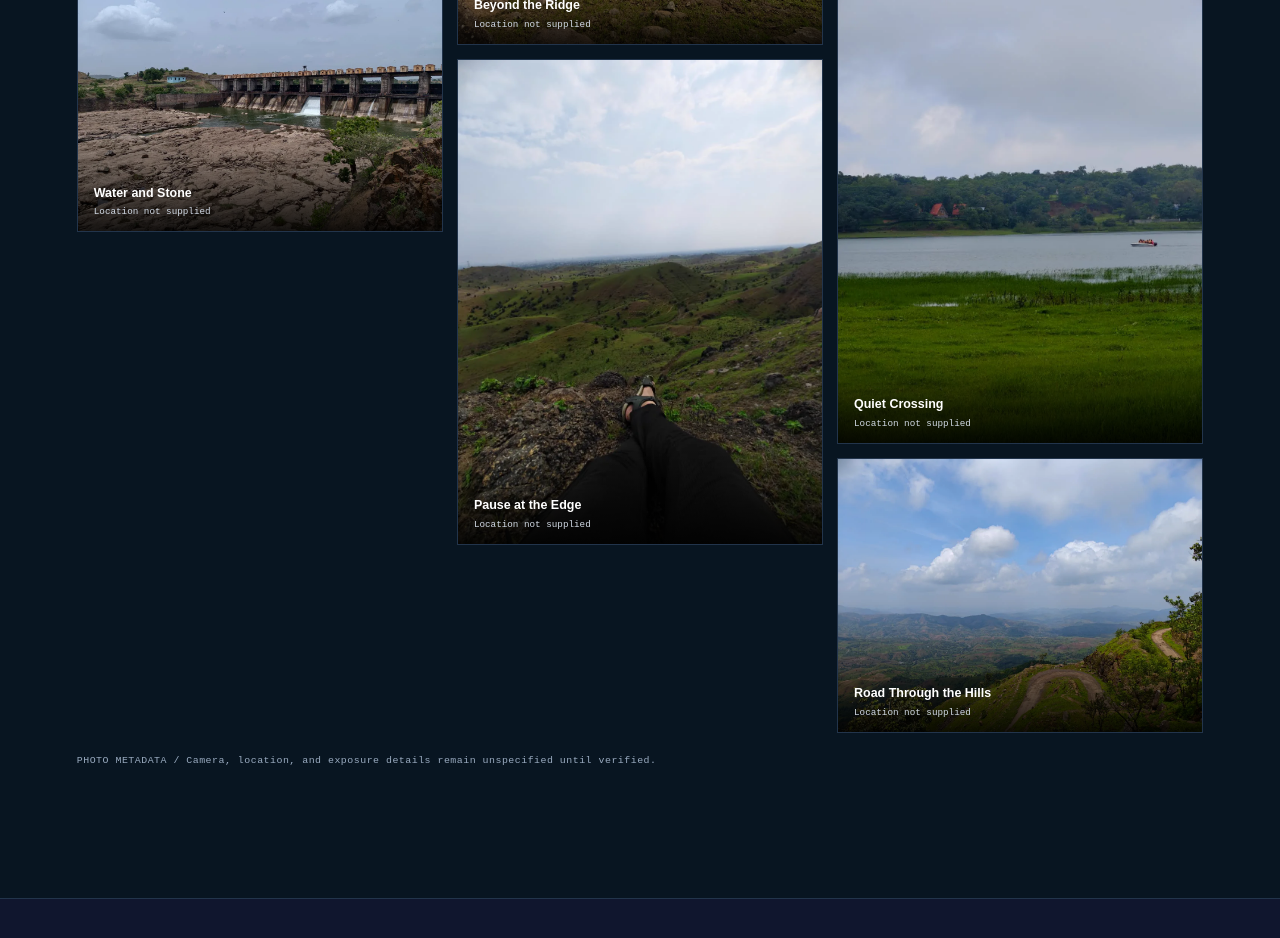
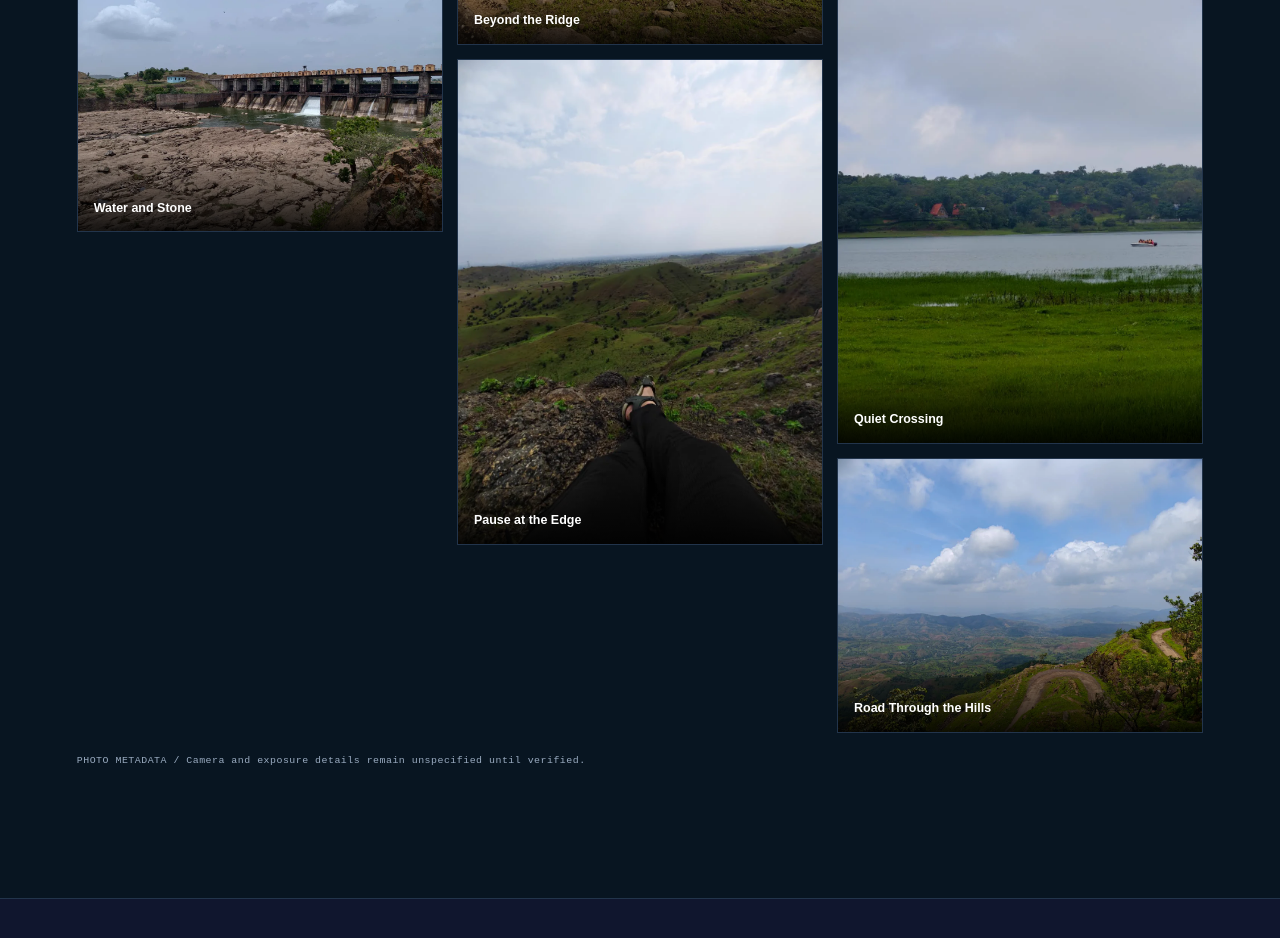
Before and after one commit to kunalkhaire302/Kunal-UI-UX-Portfolio, a React (Vite) app: page / in a window 1280 px wide. Shown: the part 5780-6718 px from the top of the page. Built offline with nearby package versions, Linux system fonts and the light colour scheme.

Commit message:
Fix photography lightbox layout

```diff
--- a/src/control-room.css
+++ b/src/control-room.css
@@ -155,11 +155,11 @@
 .cr-gallery button { position: relative; width: 100%; margin: 0 0 14px; padding: 0; display: block; break-inside: avoid; border: 1px solid var(--cr-line); background: var(--cr-panel); overflow: hidden; text-align: left; transition: opacity .25s, transform .25s, border-color .25s; }
 .cr-gallery img { width: 100%; display: block; transition: transform .5s cubic-bezier(.2,.8,.2,1); }
 .cr-gallery button:hover, .cr-gallery button:focus-visible { border-color: var(--cr-warm); transform: translateY(-4px); }.cr-gallery button:hover img, .cr-gallery button:focus-visible img { transform: scale(1.035); }
-.cr-gallery button span { position: absolute; inset: auto 0 0; padding: 48px 16px 14px; display: grid; background: linear-gradient(transparent, rgba(0,0,0,.86)); color: #fff; }.cr-gallery button b { font-size: .78rem; }.cr-gallery button small { margin-top: 4px; color: #d1d9e4; font: .58rem var(--cr-mono); }
+.cr-gallery button span { position: absolute; inset: auto 0 0; padding: 48px 16px 14px; display: grid; background: linear-gradient(transparent, rgba(0,0,0,.86)); color: #fff; }.cr-gallery button b { font-size: .78rem; }
 @supports selector(:has(*)) { .cr-gallery:has(button:hover) button:not(:hover) { opacity: .42; } }
 .cr-placeholder-note { width: min(1320px, 100%); margin: 20px auto 0; color: var(--cr-muted); font: .62rem/1.7 var(--cr-mono); letter-spacing: .05em; }.cr-placeholder-note code { color: var(--cr-cyan); }
 .cr-lightbox { position: fixed; z-index: 150; inset: 0; display: grid; grid-template-columns: 70px minmax(0, 1fr) 70px; align-items: center; padding: 30px; background: rgba(2,7,13,.96); color: #edf6ff; }
-.cr-lightbox figure { max-width: 1120px; max-height: calc(100vh - 70px); margin: auto; display: grid; grid-template-columns: minmax(0, 1fr) 260px; background: #0d1b2d; border: 1px solid #263c55; overflow: auto; }
+.cr-lightbox figure { grid-column: 2; width: 100%; max-width: 1120px; max-height: calc(100vh - 70px); margin: auto; display: grid; grid-template-columns: minmax(0, 1fr) 260px; background: #0d1b2d; border: 1px solid #263c55; overflow: auto; }
 .cr-lightbox figure > img { width: 100%; height: 100%; max-height: calc(100vh - 72px); object-fit: contain; background: #050a11; }
 .cr-lightbox figcaption { padding: 30px; display: flex; flex-direction: column; justify-content: space-between; gap: 30px; }.cr-lightbox figcaption h3 { margin: 10px 0 4px; font: 560 1.7rem var(--cr-display); }.cr-lightbox figcaption p { color: #9aabc0; }
 .cr-lightbox dl { display: grid; gap: 16px; }.cr-lightbox dl div { padding-top: 12px; border-top: 1px solid #263c55; }.cr-lightbox dt { color: #31d7ff; font: .58rem var(--cr-mono); }.cr-lightbox dd { margin: 5px 0 0; font-size: .72rem; color: #9aabc0; }
--- a/src/data/studio.ts
+++ b/src/data/studio.ts
@@ -2,27 +2,26 @@ export type PhotoItem = {
   src: string;
   alt: string;
   title: string;
-  location: string;
   camera: string;
   settings: string;
   accent: string;
 };
 
 export const photos: PhotoItem[] = [
-  { src: '/photos/monsoon-valley.webp', alt: 'A deep green mountain valley beneath heavy monsoon clouds', title: 'Monsoon Valley', location: 'Location not supplied', camera: 'Not supplied', settings: 'Not supplied', accent: '#6ee7b7' },
-  { src: '/photos/green-gorge.webp', alt: 'A lush green gorge with a small waterfall below', title: 'Into the Gorge', location: 'Location not supplied', camera: 'Not supplied', settings: 'Not supplied', accent: '#31d7ff' },
-  { src: '/photos/reservoir-horizon.webp', alt: 'A wide reservoir with rocky islands and hills on the horizon', title: 'Reservoir Horizon', location: 'Location not supplied', camera: 'Not supplied', settings: 'Not supplied', accent: '#7dd3fc' },
-  { src: '/photos/stone-dam.webp', alt: 'A concrete dam spanning a rocky riverbed under a clear sky', title: 'Water and Stone', location: 'Location not supplied', camera: 'Not supplied', settings: 'Not supplied', accent: '#ffb15c' },
-  { src: '/photos/full-moon.webp', alt: 'A bright full moon isolated against a black night sky', title: 'Night Beacon', location: 'Location not supplied', camera: 'Not supplied', settings: 'Not supplied', accent: '#8b5cf6' },
-  { src: '/photos/hill-panorama.webp', alt: 'A panoramic view across green hills and distant farmland', title: 'Open Country', location: 'Location not supplied', camera: 'Not supplied', settings: 'Not supplied', accent: '#6ee7b7' },
-  { src: '/photos/sunset-reflection.webp', alt: 'A sunset reflected across rippling water beneath dark clouds', title: 'Last Light', location: 'Location not supplied', camera: 'Not supplied', settings: 'Not supplied', accent: '#ffb15c' },
-  { src: '/photos/green-plains.webp', alt: 'Rolling green plains viewed from a rocky hillside', title: 'Beyond the Ridge', location: 'Location not supplied', camera: 'Not supplied', settings: 'Not supplied', accent: '#7dd3fc' },
-  { src: '/photos/viewpoint-rest.webp', alt: 'A seated viewpoint overlooking green hills and a distant valley', title: 'Pause at the Edge', location: 'Location not supplied', camera: 'Not supplied', settings: 'Not supplied', accent: '#ff7a90' },
-  { src: '/photos/forest-ride.webp', alt: 'A motorcycle ride along a narrow road through dense green forest', title: 'Forest Route', location: 'Location not supplied', camera: 'Not supplied', settings: 'Not supplied', accent: '#6ee7b7' },
-  { src: '/photos/stream-bridge.webp', alt: 'A forest stream reflecting trees beneath a narrow footbridge', title: 'Under the Bridge', location: 'Location not supplied', camera: 'Not supplied', settings: 'Not supplied', accent: '#31d7ff' },
-  { src: '/photos/hillside-green.webp', alt: 'A vivid green hillside layered with trees beneath an overcast sky', title: 'Hillside Layers', location: 'Location not supplied', camera: 'Not supplied', settings: 'Not supplied', accent: '#6ee7b7' },
-  { src: '/photos/lakeside-boat.webp', alt: 'A small boat crossing a quiet lake bordered by green grass', title: 'Quiet Crossing', location: 'Location not supplied', camera: 'Not supplied', settings: 'Not supplied', accent: '#7dd3fc' },
-  { src: '/photos/winding-road.webp', alt: 'A winding mountain road overlooking a vast valley beneath bright clouds', title: 'Road Through the Hills', location: 'Location not supplied', camera: 'Not supplied', settings: 'Not supplied', accent: '#31d7ff' },
+  { src: '/photos/monsoon-valley.webp', alt: 'A deep green mountain valley beneath heavy monsoon clouds', title: 'Monsoon Valley', camera: 'Not supplied', settings: 'Not supplied', accent: '#6ee7b7' },
+  { src: '/photos/green-gorge.webp', alt: 'A lush green gorge with a small waterfall below', title: 'Into the Gorge', camera: 'Not supplied', settings: 'Not supplied', accent: '#31d7ff' },
+  { src: '/photos/reservoir-horizon.webp', alt: 'A wide reservoir with rocky islands and hills on the horizon', title: 'Reservoir Horizon', camera: 'Not supplied', settings: 'Not supplied', accent: '#7dd3fc' },
+  { src: '/photos/stone-dam.webp', alt: 'A concrete dam spanning a rocky riverbed under a clear sky', title: 'Water and Stone', camera: 'Not supplied', settings: 'Not supplied', accent: '#ffb15c' },
+  { src: '/photos/full-moon.webp', alt: 'A bright full moon isolated against a black night sky', title: 'Night Beacon', camera: 'Not supplied', settings: 'Not supplied', accent: '#8b5cf6' },
+  { src: '/photos/hill-panorama.webp', alt: 'A panoramic view across green hills and distant farmland', title: 'Open Country', camera: 'Not supplied', settings: 'Not supplied', accent: '#6ee7b7' },
+  { src: '/photos/sunset-reflection.webp', alt: 'A sunset reflected across rippling water beneath dark clouds', title: 'Last Light', camera: 'Not supplied', settings: 'Not supplied', accent: '#ffb15c' },
+  { src: '/photos/green-plains.webp', alt: 'Rolling green plains viewed from a rocky hillside', title: 'Beyond the Ridge', camera: 'Not supplied', settings: 'Not supplied', accent: '#7dd3fc' },
+  { src: '/photos/viewpoint-rest.webp', alt: 'A seated viewpoint overlooking green hills and a distant valley', title: 'Pause at the Edge', camera: 'Not supplied', settings: 'Not supplied', accent: '#ff7a90' },
+  { src: '/photos/forest-ride.webp', alt: 'A motorcycle ride along a narrow road through dense green forest', title: 'Forest Route', camera: 'Not supplied', settings: 'Not supplied', accent: '#6ee7b7' },
+  { src: '/photos/stream-bridge.webp', alt: 'A forest stream reflecting trees beneath a narrow footbridge', title: 'Under the Bridge', camera: 'Not supplied', settings: 'Not supplied', accent: '#31d7ff' },
+  { src: '/photos/hillside-green.webp', alt: 'A vivid green hillside layered with trees beneath an overcast sky', title: 'Hillside Layers', camera: 'Not supplied', settings: 'Not supplied', accent: '#6ee7b7' },
+  { src: '/photos/lakeside-boat.webp', alt: 'A small boat crossing a quiet lake bordered by green grass', title: 'Quiet Crossing', camera: 'Not supplied', settings: 'Not supplied', accent: '#7dd3fc' },
+  { src: '/photos/winding-road.webp', alt: 'A winding mountain road overlooking a vast valley beneath bright clouds', title: 'Road Through the Hills', camera: 'Not supplied', settings: 'Not supplied', accent: '#31d7ff' },
 ];
 
 export const videos = [
--- a/src/main.tsx
+++ b/src/main.tsx
@@ -259,12 +259,12 @@ function Capture() {
   const selected = active === null ? null : photos[active];
   return <section className="cr-section cr-capture" id="capture" aria-labelledby="capture-title">
     <div className="cr-section-heading"><span className="cr-index">02</span><div><p className="cr-kicker">CAPTURE / PHOTOGRAPHY</p><h2 id="capture-title">Train the eye<br />to find focus.</h2></div><p>Photography turns hierarchy into instinct: choose the subject, remove distraction, and let light direct attention. These frames explore scale, atmosphere, movement, and focus.</p></div>
-    <div className="cr-gallery">{photos.map((photo, index) => <button key={photo.src} type="button" onClick={() => setActive(index)} aria-label={`Open ${photo.title} in lightbox`}><img src={photo.src} alt={photo.alt} loading="lazy" /><span><b>{photo.title}</b><small>{photo.location}</small></span></button>)}</div>
-    <p className="cr-placeholder-note">PHOTO METADATA / Camera, location, and exposure details remain unspecified until verified.</p>
+    <div className="cr-gallery">{photos.map((photo, index) => <button key={photo.src} type="button" onClick={() => setActive(index)} aria-label={`Open ${photo.title} in lightbox`}><img src={photo.src} alt={photo.alt} loading="lazy" /><span><b>{photo.title}</b></span></button>)}</div>
+    <p className="cr-placeholder-note">PHOTO METADATA / Camera and exposure details remain unspecified until verified.</p>
     <AnimatePresence>{selected && <motion.div className="cr-lightbox" role="dialog" aria-modal="true" aria-label={`${selected.title} image viewer`} onMouseDown={(event) => event.currentTarget === event.target && setActive(null)} initial={{ opacity: 0 }} animate={{ opacity: 1 }} exit={{ opacity: 0 }}>
       <button ref={closeButton} className="cr-lightbox-close" type="button" onClick={() => setActive(null)} aria-label="Close image viewer"><X /></button>
       <button className="cr-lightbox-nav is-left" type="button" onClick={() => setActive((active! - 1 + photos.length) % photos.length)} aria-label="Previous photograph"><ChevronLeft /></button>
-      <figure><img src={selected.src} alt={selected.alt} /><figcaption><div><span className="cr-kicker">CAPTURE {String(active! + 1).padStart(2, '0')}</span><h3>{selected.title}</h3><p>{selected.location}</p></div><dl><div><dt>CAMERA</dt><dd>{selected.camera}</dd></div><div><dt>SETTINGS</dt><dd>{selected.settings}</dd></div></dl></figcaption></figure>
+      <figure><img src={selected.src} alt={selected.alt} /><figcaption><div><span className="cr-kicker">CAPTURE {String(active! + 1).padStart(2, '0')}</span><h3>{selected.title}</h3></div><dl><div><dt>CAMERA</dt><dd>{selected.camera}</dd></div><div><dt>SETTINGS</dt><dd>{selected.settings}</dd></div></dl></figcaption></figure>
       <button className="cr-lightbox-nav is-right" type="button" onClick={() => setActive((active! + 1) % photos.length)} aria-label="Next photograph"><ChevronRight /></button>
     </motion.div>}</AnimatePresence>
   </section>;
```
Also changed, not shown: 1 other file (tests, documents, lock files or other folders).
